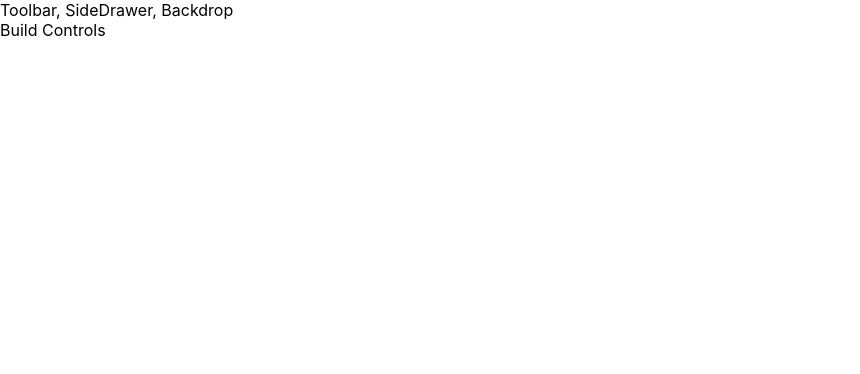
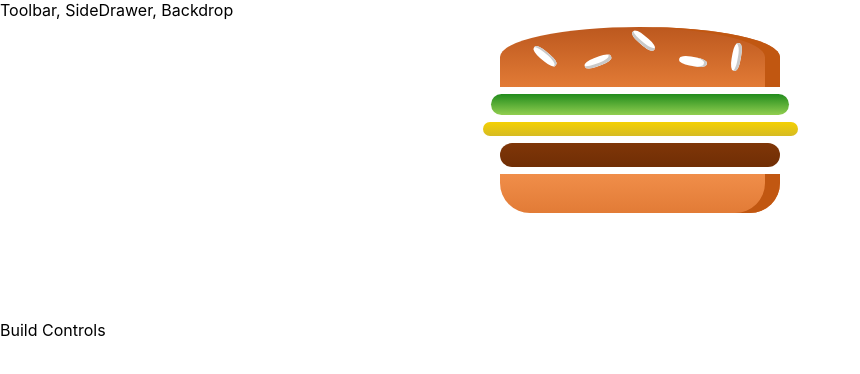
Before and after one commit to simacna/reactHamburgerII, a React app: page / in a window 1280 px wide. Shown: the top 374 px of the page, without its empty margins (0-860 px from the left). Built offline with nearby package versions, Linux system fonts and the light colour scheme.

Commit message:
giddy up

```diff
--- a/src/components/Burger/Burger.js
+++ b/src/components/Burger/Burger.js
@@ -4,8 +4,10 @@
 
 const burger = (props) => {
   return(
-    <div className={classes.Burger}>
+    <div className={'Burger'}>
+      {/* everything below is hard coded and not being dynamically rendered by state */}
       <BurgerIngredient type="bread-top"/>
+      <BurgerIngredient type="salad"/>
       <BurgerIngredient type="cheese"/>
       <BurgerIngredient type="meat"/>
       <BurgerIngredient type="bread-bottom"/>
--- a/src/components/Burger/BurgerIngredient/BurgerIngredient.js
+++ b/src/components/Burger/BurgerIngredient/BurgerIngredient.js
@@ -11,27 +11,27 @@
 
   switch(this.props.type){ //type is a property i expected eto receive
     case('bread-bottom'):
-      ingredient = <div className={classes.BreadBottom}></div>;
+      ingredient = <div className={'BreadBottom'}></div>;
       break;
     case('bread-top'):
       ingredient = ( //multiline jsx
-        <div className={classExpression.BreadTop}>
-          <div className={classes.Seeds1}></div>
-          <div className={classes.Seeds2}></div>
+        <div className={'BreadTop'}>
+          <div className={'Seeds1'}></div>
+          <div className={'Seeds2'}></div>
         </div>
       );
       break;
     case('meat'):
-      ingredient = <div className={classes.Meat}></div>;
+      ingredient = <div className={'Meat'}></div>;
       break;
     case('cheese'):
-      ingredient = <div className={classes.Cheese}></div>
+      ingredient = <div className={'Cheese'}></div>
       break;
     case('salad'):
-      ingredient = <div className={classes.Cheese}></div>
+      ingredient = <div className={'Salad'}></div>
       break;
     case('bacon'):
-      ingredient = <div className={classes.Bacon}></div>
+      ingredient = <div className={'Bacon'}></div>
       break;
     default:
       ingredient = null;
```
